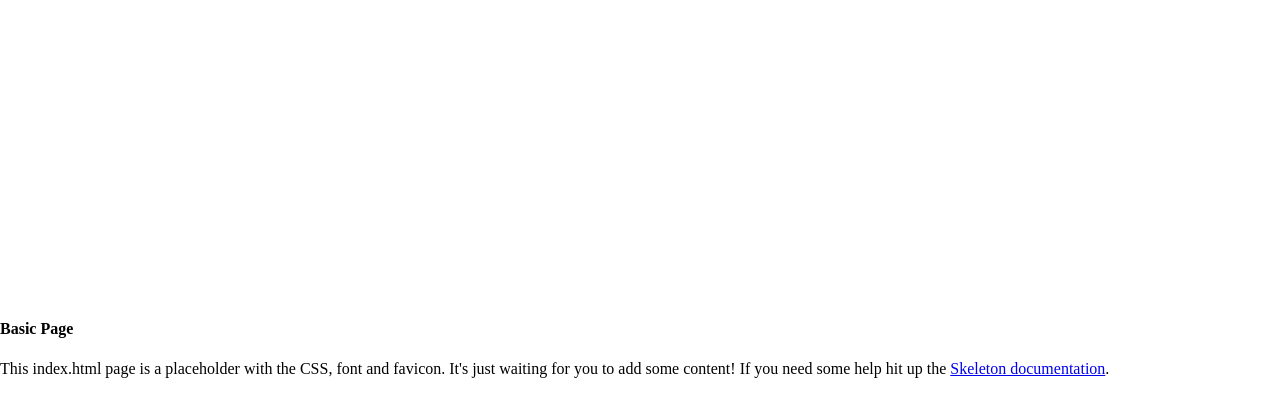
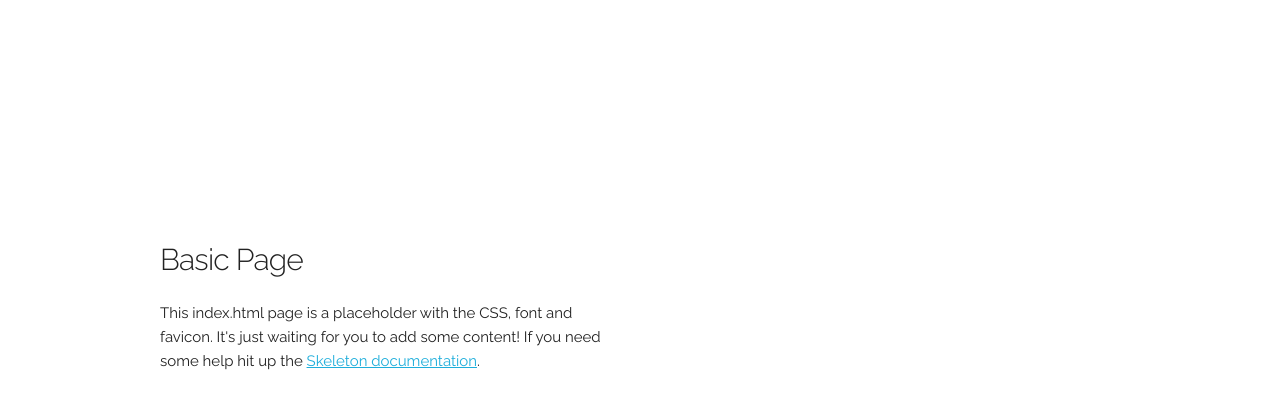
Before and after one commit to utkuburgaz/mytheme, a Jekyll site: the page index.html, which Jekyll copies as it is, in a window 1280 px wide. Shown: the top 417 px of the page. Built offline with Jekyll 4.4.1, drawn with Linux system fonts in a browser that asks for light colours; nearby versions of some CDN libraries; library files that are not in the unit come from our copies.

Commit message:
major changes
major changes

```diff
--- a/index.html
+++ b/index.html
@@ -19,12 +19,12 @@
 
   <!-- CSS
   –––––––––––––––––––––––––––––––––––––––––––––––––– -->
-  <link rel="stylesheet" href="_css/normalize.css">
-  <link rel="stylesheet" href="_css/skeleton.css">
+  <link rel="stylesheet" href="css/normalize.css">
+  <link rel="stylesheet" href="css/skeleton.css">
 
   <!-- Favicon
   –––––––––––––––––––––––––––––––––––––––––––––––––– -->
-  <link rel="icon" type="image/png" href="_images/favicon.png">
+  <link rel="icon" type="image/png" href="images/favicon.png">
 
 </head>
 <body>
```
Also changed, not shown: css/normalize.css (renamed from _css/normalize.css), css/skeleton.css (renamed from _css/skeleton.css), images/favicon.png (renamed from _images/favicon.png).
